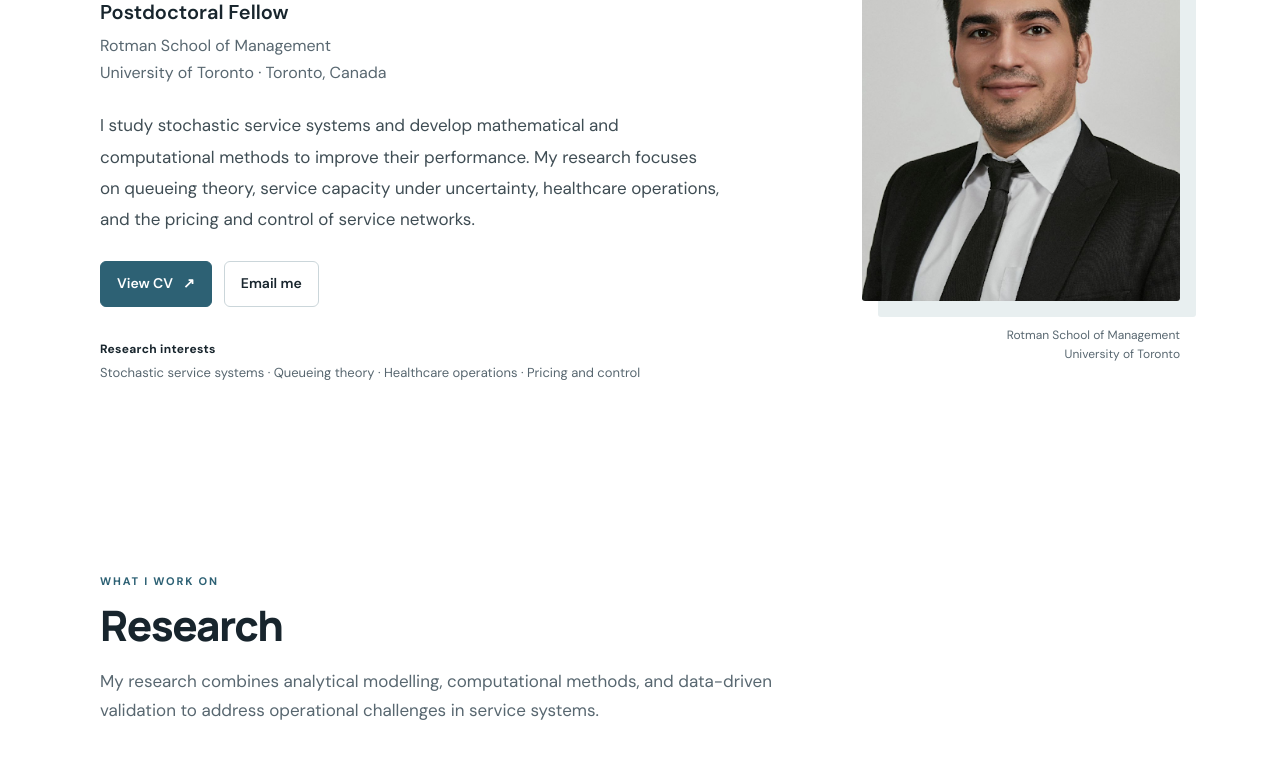
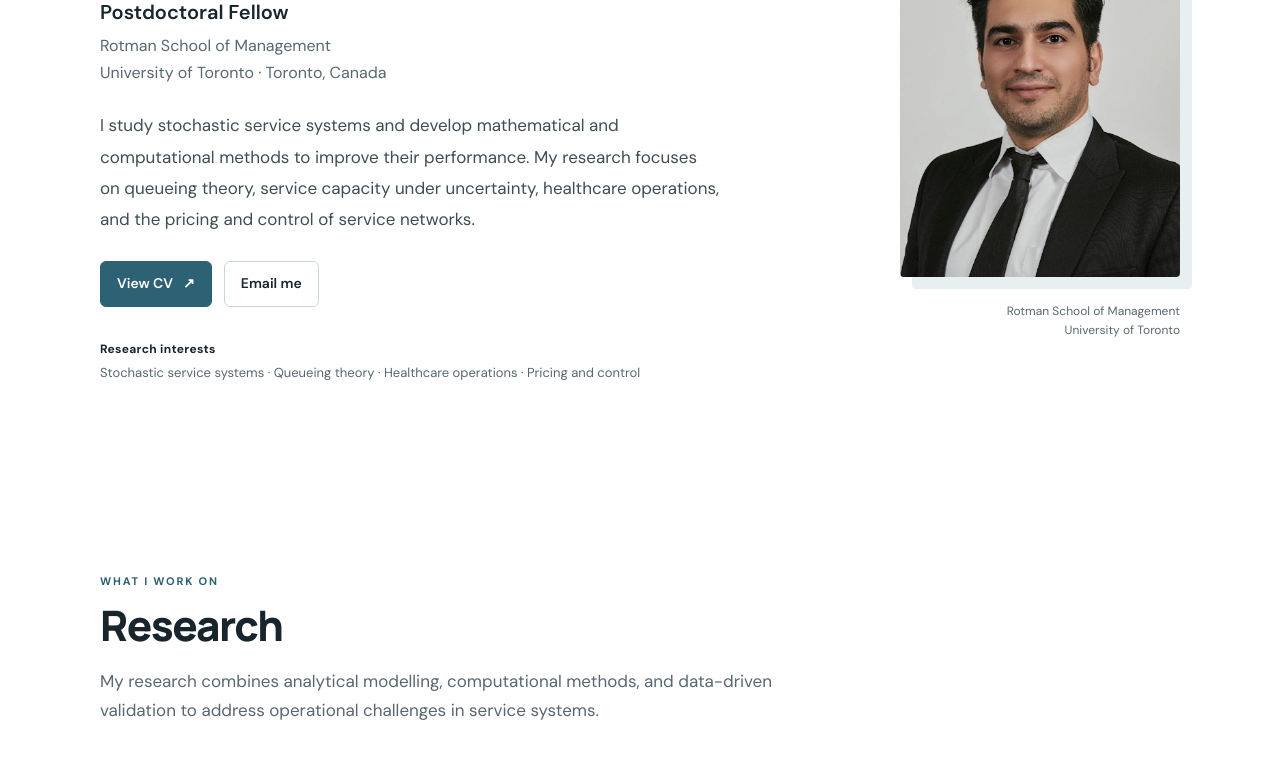
Before and after one commit to arash-asgari/arash-asgari.github.io, a plain HTML site: page index.html in a window 1280 px wide. Shown: the part 297-1057 px from the top of the page. Drawn offline with Linux system fonts and the light colour scheme.

Commit message:
Adjust hero photo dimensions and styles
Updated hero photo styles for improved layout and appearance.

```diff
--- a/styles.css
+++ b/styles.css
@@ -42,8 +42,8 @@ h1 { margin: 0; font-size: clamp(44px, 6vw, 68px); font-weight: 800; line-height
 .button-secondary { color: var(--ink); border: 1px solid #cbd6da; background: white; }
 .interests { color: var(--muted); font-size: 13px; line-height: 1.9; }
 .interests strong { color: var(--ink); font-size: 12px; letter-spacing: .3px; }
-.hero-photo-wrap { position: relative; max-width: 330px; justify-self: end; width: 100%; }
-.hero-photo { display: block; width: 100%; aspect-ratio: 4 / 5; object-fit: cover; object-position: center 25%; border-radius: 3px; box-shadow: 16px 16px 0 #e8eff0; }
+.hero-photo-wrap { position: relative; max-width: 280px; justify-self: end; width: 100%; }
+.hero-photo { display: block; width: 100%; height: auto; object-fit: contain; object-position: center; border-radius: 4px; box-shadow: 12px 12px 0 #e8eff0; }
 .photo-caption { margin-top: 25px; color: var(--muted); font-size: 12px; line-height: 1.6; text-align: right; }
 .content-section { padding-top: 78px; padding-bottom: 84px; }
 .section-tint { background: var(--soft); box-shadow: 0 0 0 100vmax var(--soft); clip-path: inset(0 -100vmax); }
```
